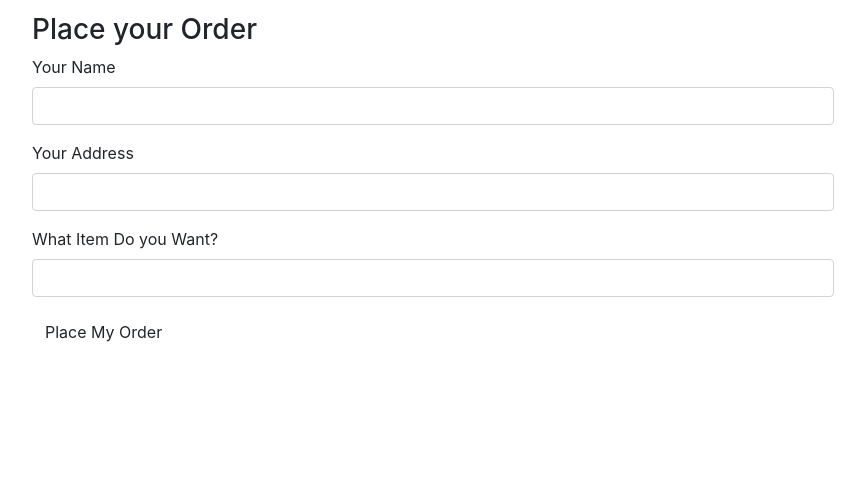
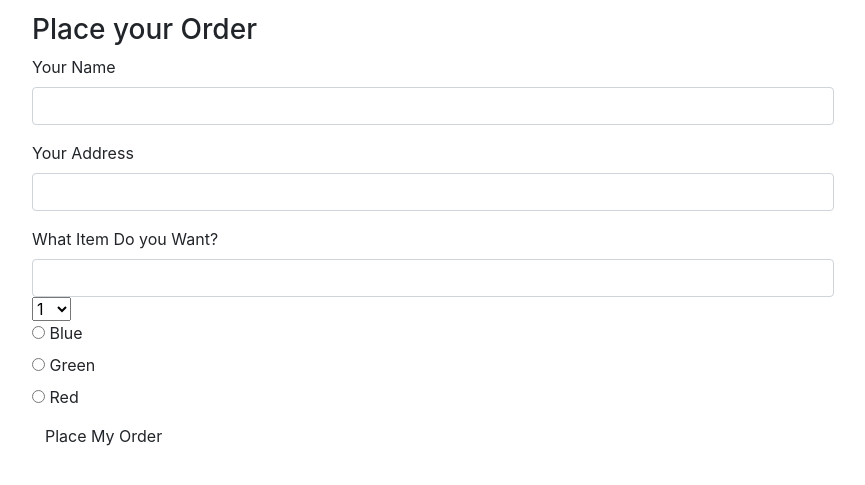
Before and after one commit to tigertiger/online-market, a plain HTML site: page index.html in a window 1280 px wide. Shown: the part 83-568 px from the top of the page, without its empty margins (207-1072 px from the left). Drawn offline with Linux system fonts and the light colour scheme.

Commit message:
add radio buttons and js functionality for them
Co-authored-by: Tajo Fisher <tajofisher4@gmail.com>

```diff
--- a/index.html
+++ b/index.html
@@ -27,13 +27,38 @@
         <label for="customerItem">What Item Do you Want?</label>
         <input id="customerItem" class="form-control" type="text">
         </input>
+      <select name="quantity" id="quantity" class="quantity">
+        <option value="1">1</option>
+        <option value="5">5</option>
+        <option value="10">10</option>
+      </select>
+      <div class="radio" name="color" id="color">
+        <label>
+          <input type="radio" name="color" value="blue">
+          Blue
+        </label>
+      </div>
+      <div class="radio" name="color" id="color2">
+        <label>
+          <input type="radio" name="color" value="green">
+          Green
+        </label>
+      </div>
+      <div class="radio" name="color" id="color3">
+        <label>
+          <input type="radio" name="color" value="red">
+          Red
+        </label>
       </div>
       <button type="submit" class="btn">Place My Order</button>
     </form>
     <div id="receipt">
       Name: <span class="customerName"></span><br>
       Address: <span class="customerAddress"></span><br>
-      Ordered Item/s: <span class="customerItem"></span>
+      Ordered Item/s: <span class="customerItem"></span><br>
+      Quantity: <span class="quantity"></span><br>
+      Color: <span class="color"></span>
+
     </div>
 </div>
 </body>
--- a/js/scripts.js
+++ b/js/scripts.js
@@ -4,10 +4,14 @@ $(document).ready(function() {
     const customerNameInput = $("input#customerName").val();
     const customerAddressInput = $("input#customerAddress").val();
     const customerItemInput = $("input#customerItem").val();
+    const quantityInput = $("#quantity").val();
+    const colorInput = $("input:radio[name=color]:checked").val();
 
     $(".customerName").append(customerNameInput);
     $(".customerAddress").append(customerAddressInput);
     $(".customerItem").append(customerItemInput);
+    $(".quantity").append(quantityInput);
+    $(".color").append(colorInput);
 
     $("#receipt").show();
   });
```
